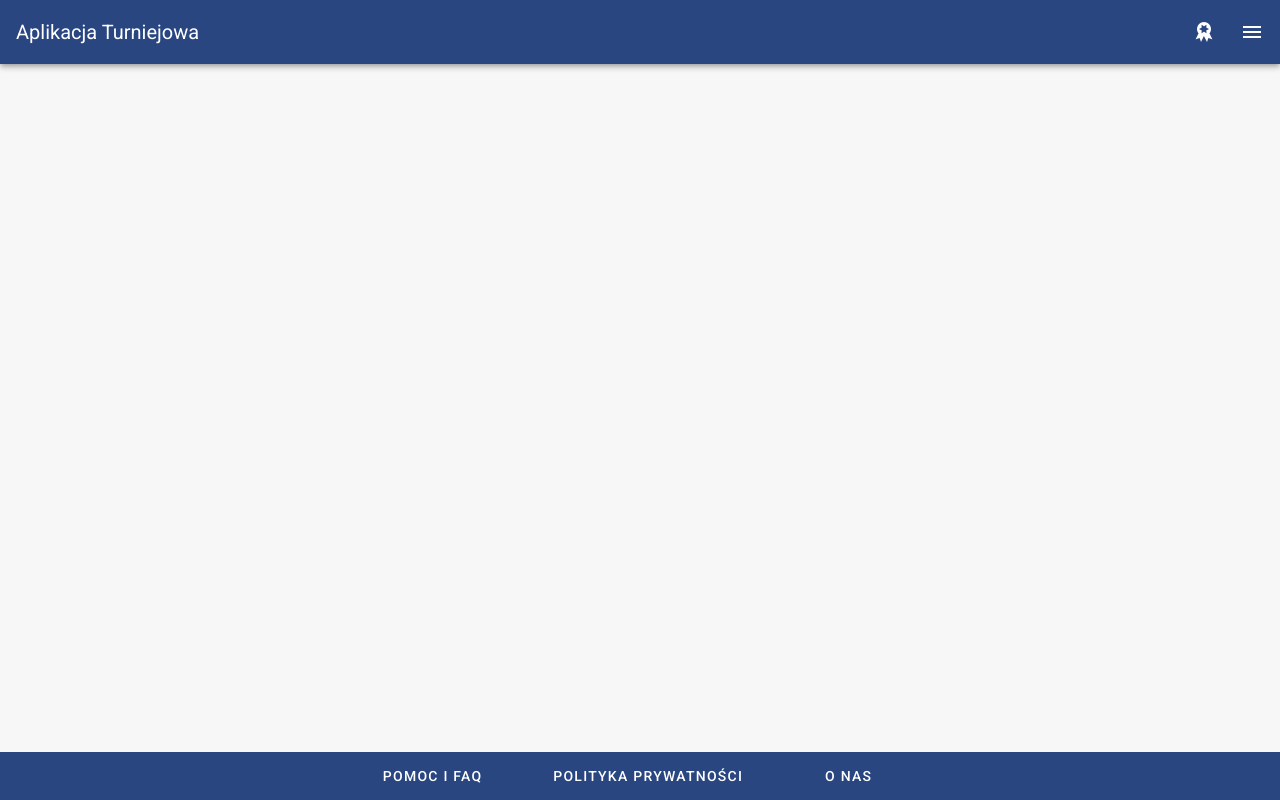
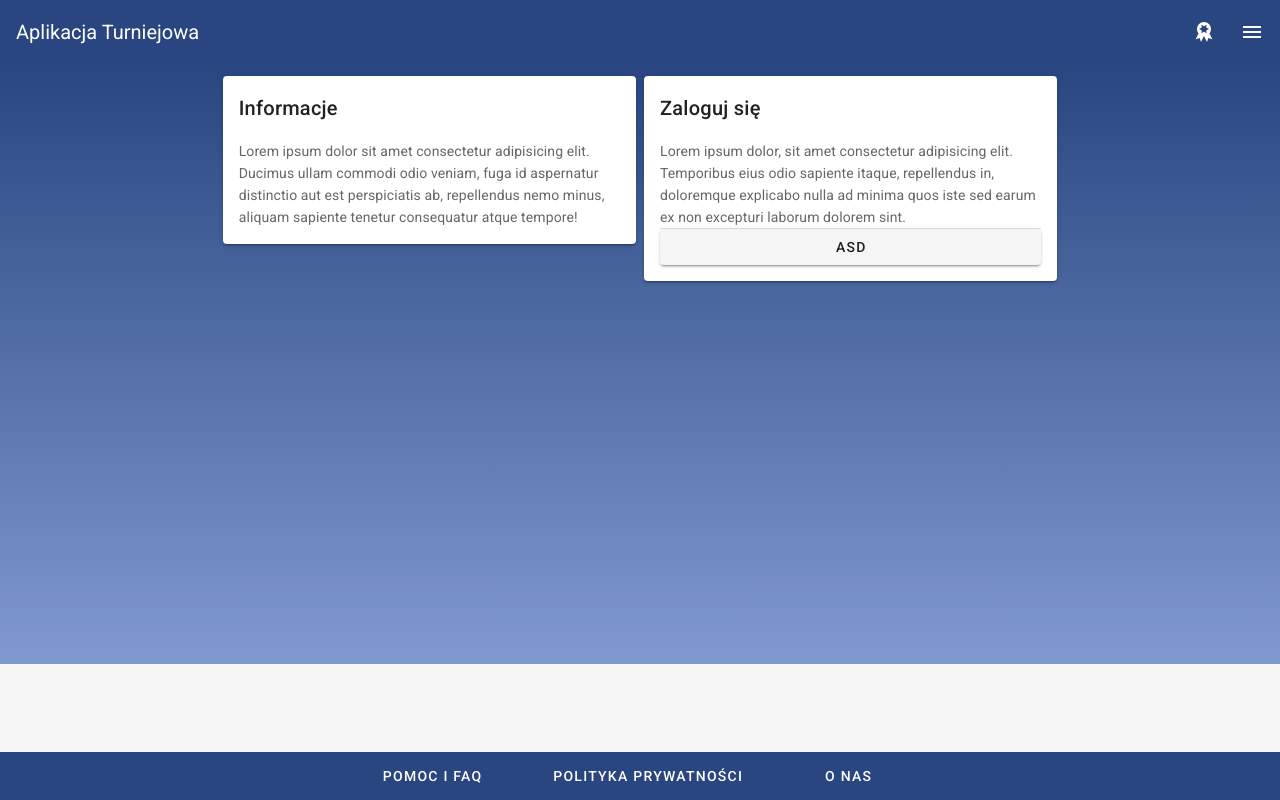
Before and after one commit to skni-kod/TournamentAppFrontend, a Vue app: page /index in a window 1280 px wide. Shown: the top 800 px of the page. Built offline with nearby package versions, Linux system fonts and the light colour scheme.

Commit message:
Nohing important
don't mind me

```diff
--- a/src/router/index.ts
+++ b/src/router/index.ts
@@ -28,6 +28,12 @@ const routes: Array<RouteConfig> = [
     name: 'User',
     component: () =>
       import(/* webpackChunkName: "user" */ '../views/TheUser.vue'),
+  },
+  {
+    path: '/index',
+    name: 'Index',
+    component: () =>
+      import(/* webpackChunkName: "index" */ '../views/Index.vue'),
   },
   {
     path: '/tournament/:id/:module?',
--- a/src/views/Index.vue
+++ b/src/views/Index.vue
@@ -1,5 +1,51 @@
-<template></template>
+<template>
+  <v-container class="bg" fluid>
+    <v-row dense justify="center">
+      <v-col cols="4">
+        <v-card
+          ><v-card-title>Informacje</v-card-title>
+          <v-card-text>
+            Lorem ipsum dolor sit amet consectetur adipisicing elit. Ducimus
+            ullam commodi odio veniam, fuga id aspernatur distinctio aut est
+            perspiciatis ab, repellendus nemo minus, aliquam sapiente tenetur
+            consequatur atque tempore!</v-card-text
+          >
+        </v-card></v-col
+      >
+      <v-col cols="4"
+        ><v-card
+          ><v-card-title> Zaloguj się</v-card-title>
+          <v-card-text>
+            Lorem ipsum dolor, sit amet consectetur adipisicing elit. Temporibus
+            eius odio sapiente itaque, repellendus in, doloremque explicabo
+            nulla ad minima quos iste sed earum ex non excepturi laborum dolorem
+            sint.
+            <v-divider></v-divider
+            ><v-btn class="d-flex justify-center" to="login">asd</v-btn>
+          </v-card-text>
+        </v-card>
+      </v-col>
+    </v-row></v-container
+  >
+</template>
 
-<script>
-export default {};
+<script lang="ts">
+import Vue from 'vue';
+import { Component } from 'vue-property-decorator';
+@Component
+export default class Index extends Vue {
+  data() {}
+}
 </script>
+<style scoped>
+.bg {
+  width: 100%;
+  height: 600px;
+  background: rgb(41, 70, 129);
+  background: linear-gradient(
+    180deg,
+    rgba(41, 70, 129, 1) 0%,
+    rgba(128, 154, 207, 1) 100%
+  );
+}
+</style>
```
